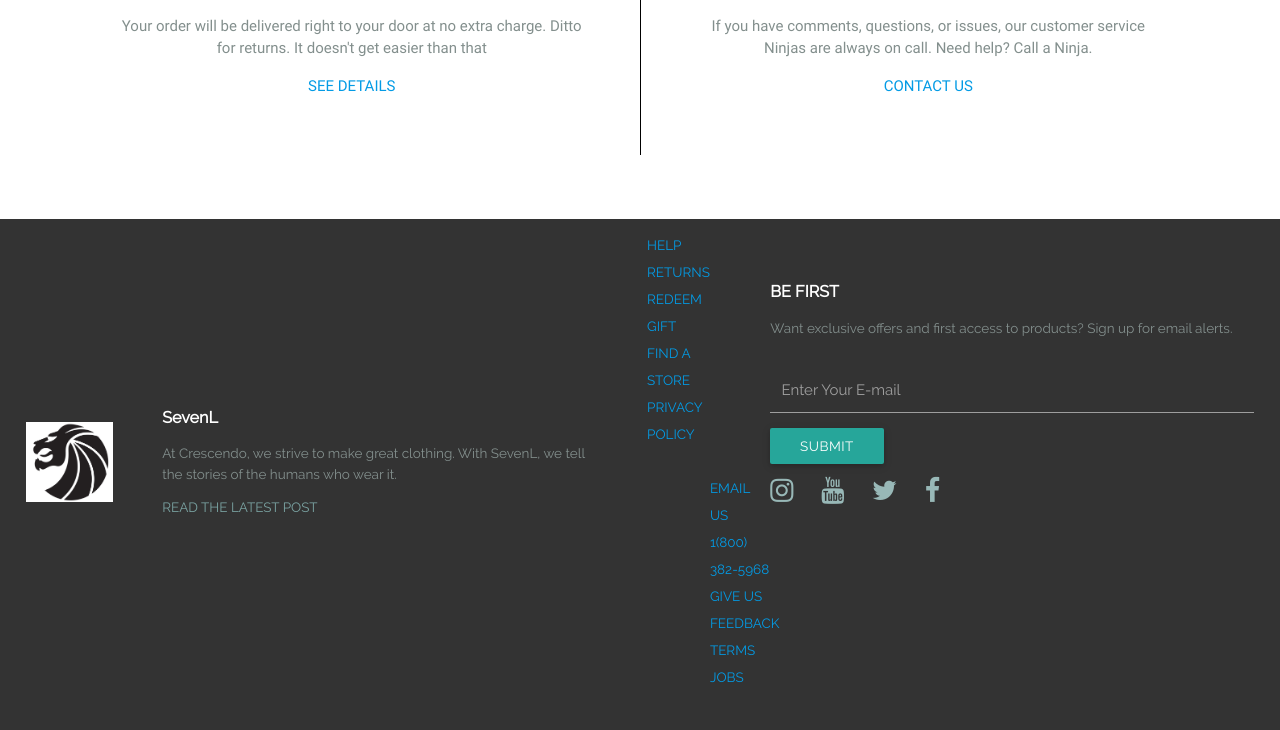
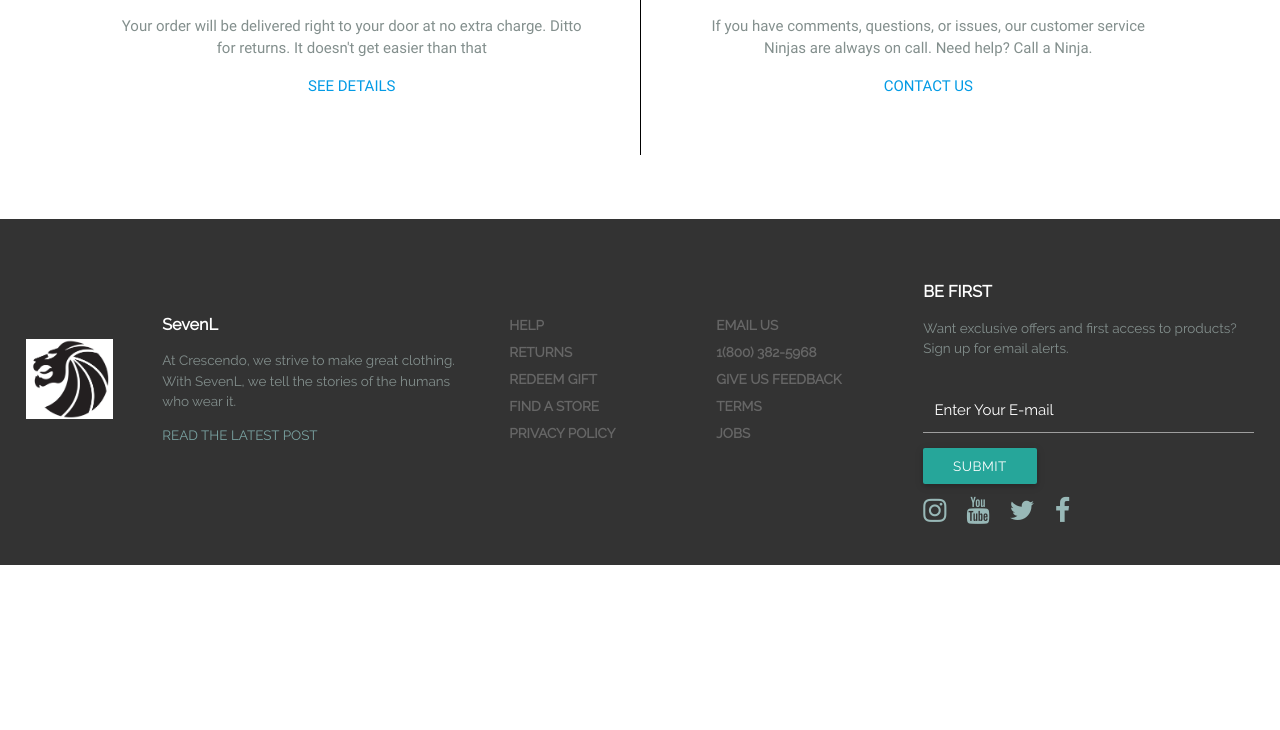
Before and after one commit to swagner23q/crescendo, a PHP site: template views/home.html.twig in a window 1280 px wide. Shown: the part 2266-2996 px from the top of the page. After the commit the page ends 2831 px from the top, so only its background shows below. Run offline with PHP 8.4, Linux system fonts and the light colour scheme; the template is opened without the code that fills it, so the values that code supplies are empty; some libraries are stand-ins or nearby versions.

Commit message:
update footer includes file

```diff
--- a/views/includes/footer.html.twig
+++ b/views/includes/footer.html.twig
@@ -1,11 +1,11 @@
 <footer>
-     <img src="img/sevenL.jpg">
+  <img src="/../img/sevenL.jpg">
   <span class="sevenL">
     <h3>SevenL</h3>
     <p>At Crescendo, we strive to make great clothing. With SevenL, we tell the stories of the humans who wear it.</p>
     <a href="#">READ THE LATEST POST</a>
   </span>
-     <span class="footerContainer">
+  <span class="footerLinksContainer">
   <span class="footerLinks">
     <ul>
       <li><a href="#">HELP</a></li>
@@ -25,11 +25,11 @@
     </ul>
   </span>
   </span>
-     <span class="footerBeFirst">
+  <div class="footerBeFirst">
     <h3>BE FIRST</h3>
     <p>Want exclusive offers and first access to products? Sign up for email alerts.</p>
     <form class="input-field">
-         <label for="email">Enter Your E-mail</label>
+      <label class="inputColor" for="email">Enter Your E-mail</label>
       <input id="email" type="email" class="validate"><button class="btn waves-effect waves-light" type="submit" name="action">Submit
       </button>
    </form>
@@ -41,5 +41,5 @@
        <i class="fa fa-facebook"></i>
      </span>
    </p>
-     </span>
+ </div>
 </footer>
```
Lines whose indentation alone changed are shown as unchanged.
